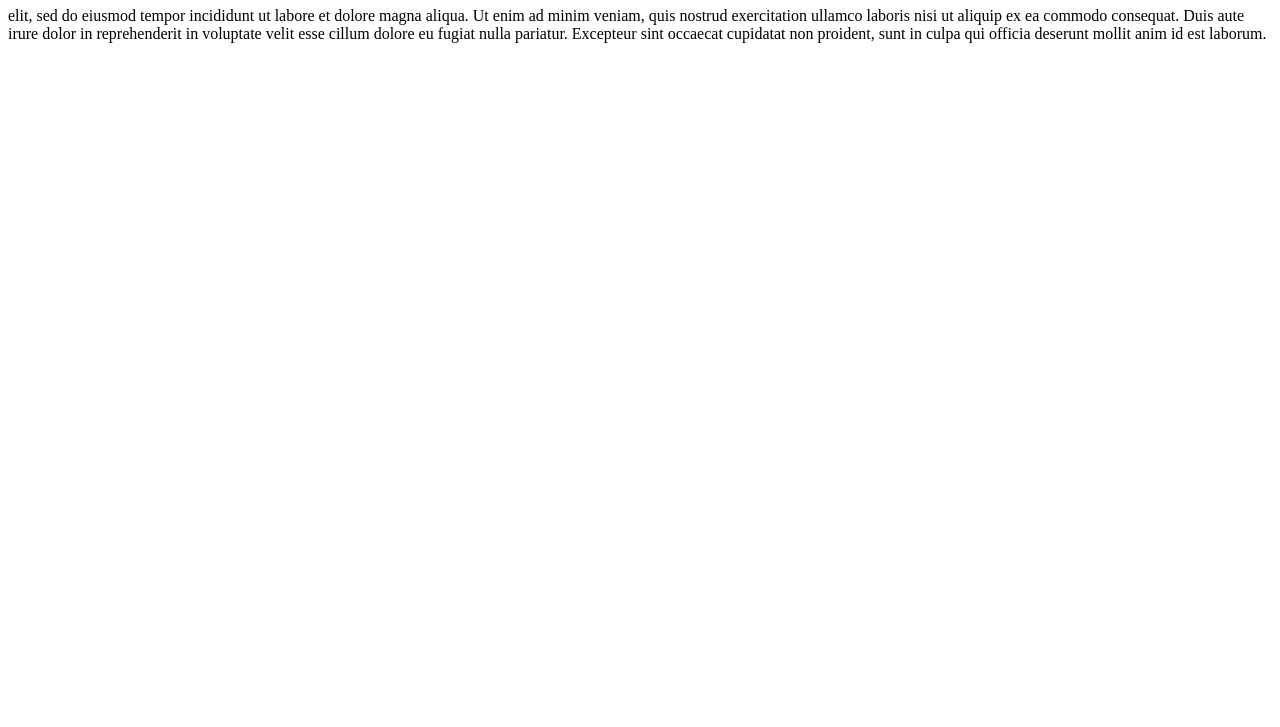
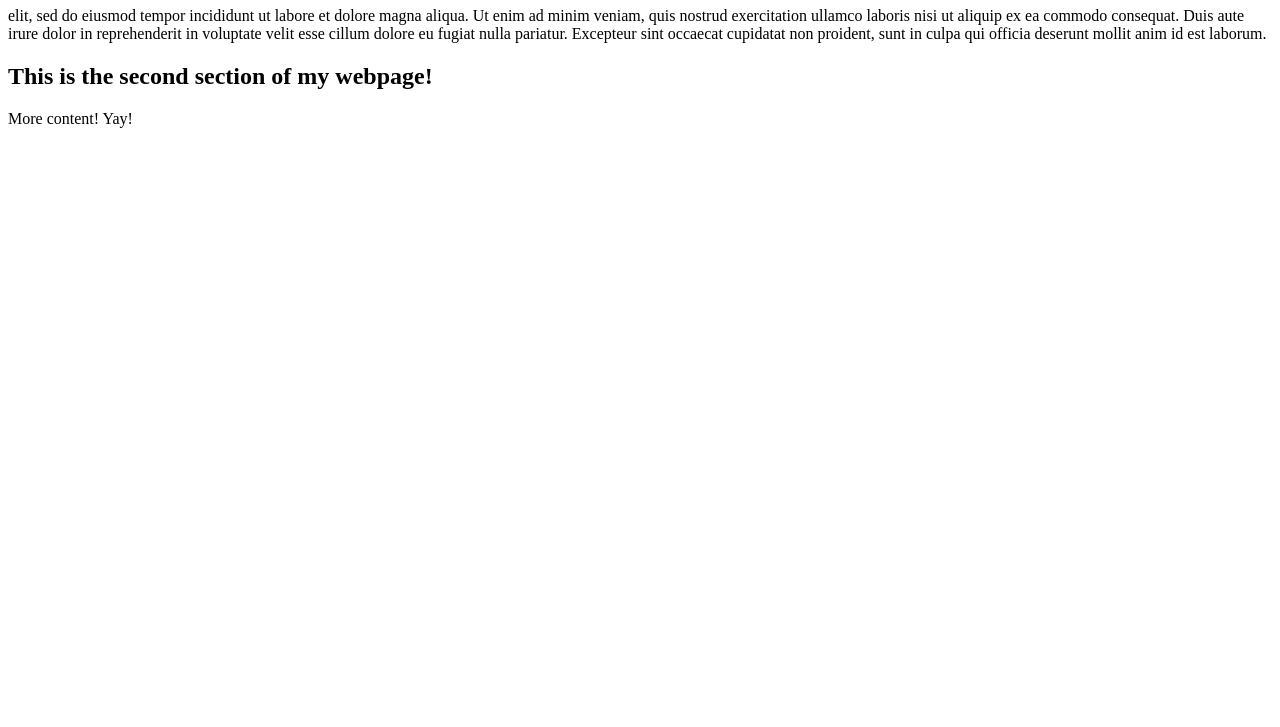
Before and after one commit to sharpree89/basic_repo, a plain HTML site: page index.html in a window 1280 px wide. Shown: the part 73-800 px from the top of the page. Drawn offline with Linux system fonts and the light colour scheme.

Commit message:
updated html

```diff
--- a/index.html
+++ b/index.html
@@ -11,5 +11,7 @@
 	consequat. Duis aute irure dolor in reprehenderit in voluptate velit esse
 	cillum dolore eu fugiat nulla pariatur. Excepteur sint occaecat cupidatat non
 	proident, sunt in culpa qui officia deserunt mollit anim id est laborum.</p>
+	<h2>This is the second section of my webpage!</h2>
+	<p>More content! Yay!</p>
 </body>
 </html>
```
